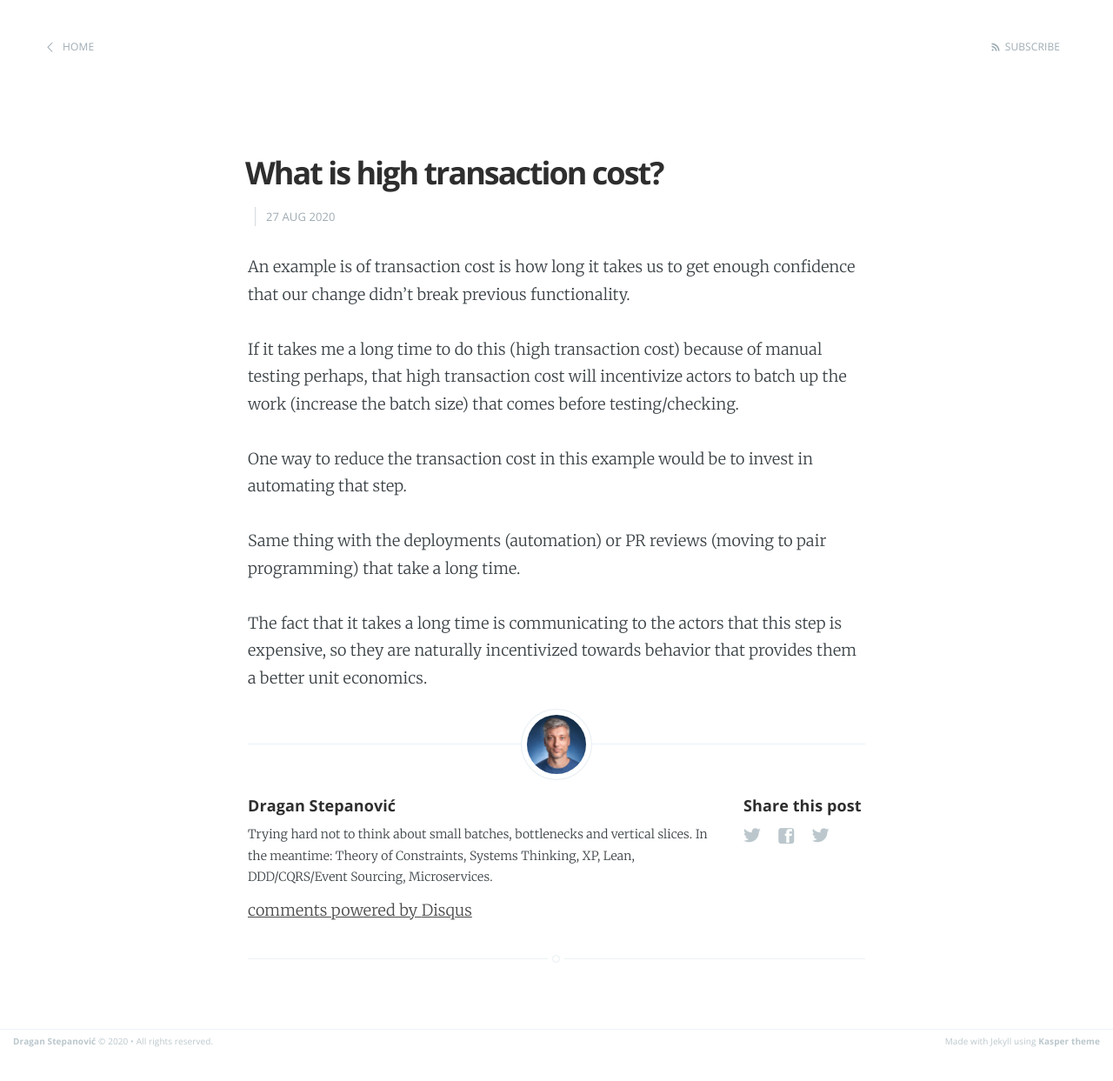
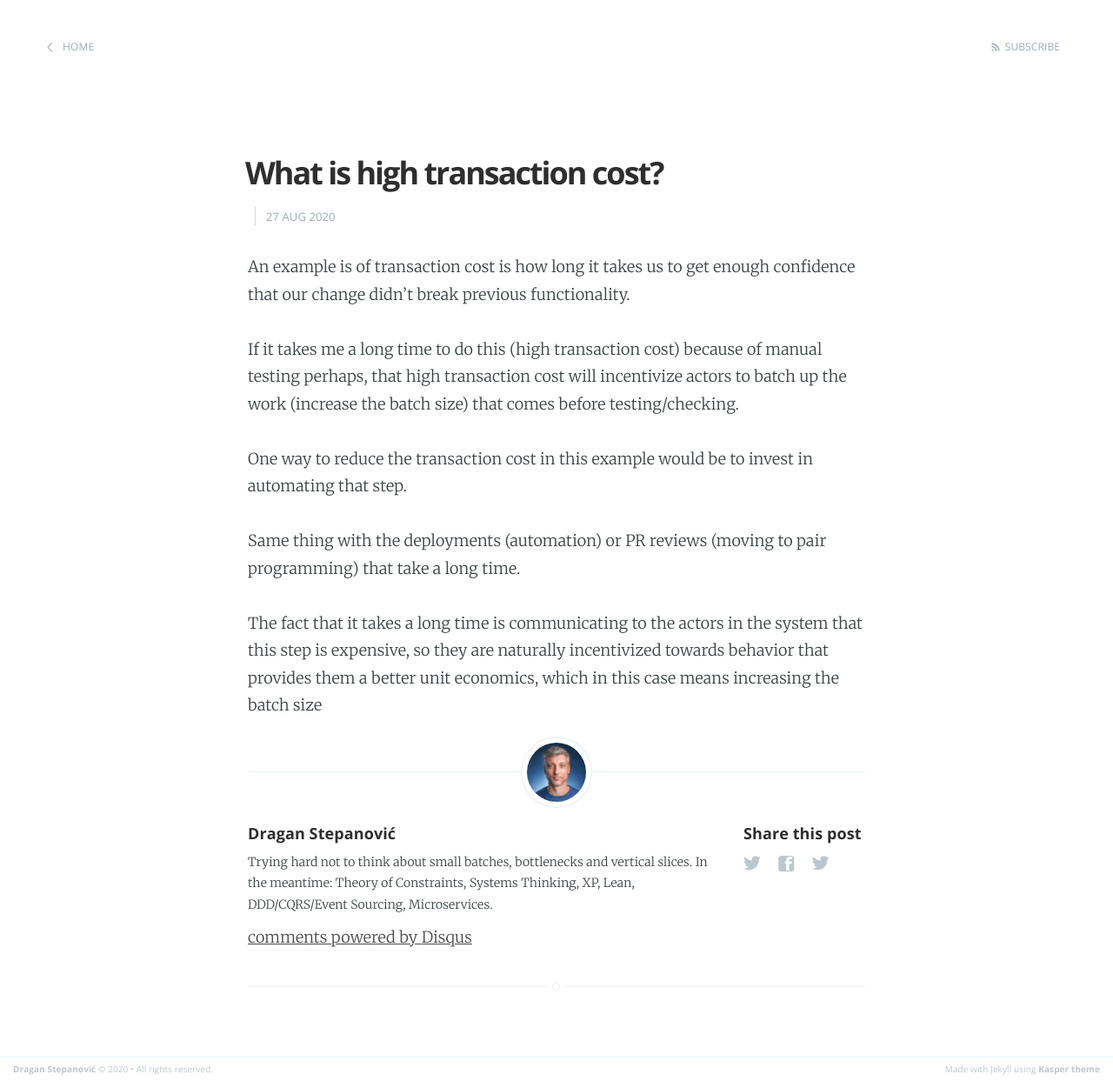
Before and after one commit to dragan-stepanovic/dragan-stepanovic.github.io, a Jekyll site: the page built from _posts/2020-08-27-what-is-high-transaction-cost.md, in a window 1280 px wide. Shown: the whole page at 87% size. Built offline with Jekyll 4.4.1, drawn with Linux system fonts in a browser that asks for light colours; our own code applies the rules of GitHub Pages for plain Markdown files; comment, search, counter and statistics services are not loaded; before the commit the page ends 1212 px from its top, so only the background shows below that.

Commit message:
Update 2020-08-27-what-is-high-transaction-cost.md

```diff
--- a/_posts/2020-08-27-what-is-high-transaction-cost.md
+++ b/_posts/2020-08-27-what-is-high-transaction-cost.md
@@ -10,4 +10,4 @@ One way to reduce the transaction cost in this example would be to invest in aut
 
 Same thing with the deployments (automation) or PR reviews (moving to pair programming) that take a long time.
 
-The fact that it takes a long time is communicating to the actors that this step is expensive, so they are naturally incentivized towards behavior that provides them a better unit economics.
+The fact that it takes a long time is communicating to the actors in the system that this step is expensive, so they are naturally incentivized towards behavior that provides them a better unit economics, which in this case means increasing the batch size
```
